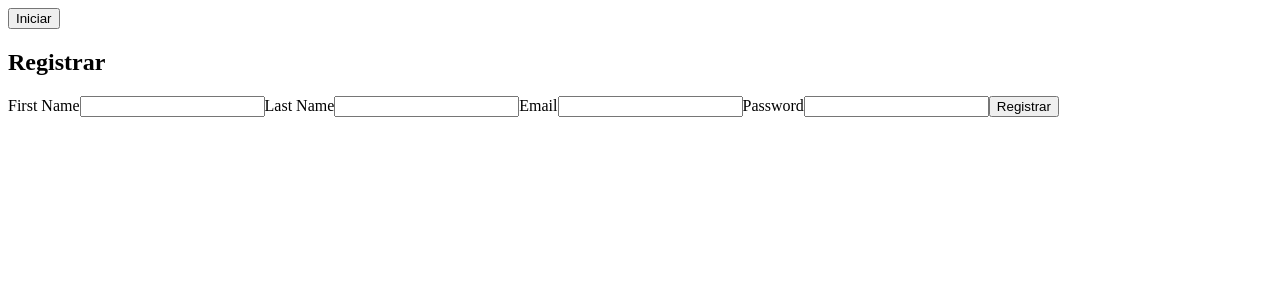
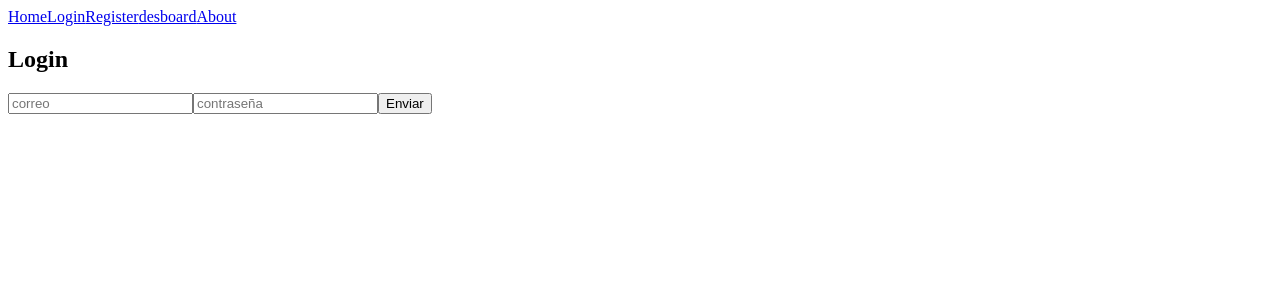
Before and after one commit to JACL613/toDoList, a React (Vite) app: page /login in a window 1280 px wide. Shown: the top 300 px of the page. Built offline with nearby package versions, Linux system fonts and the light colour scheme.

Commit message:
implementando react-router-dom y protegiendo rutas

```diff
--- a/src/App.jsx
+++ b/src/App.jsx
@@ -1,22 +1,15 @@
-// import { useState } from 'react'
-// import reactLogo from './assets/react.svg'
-// import viteLogo from '/vite.svg'
-// import './App.css'
-import { useEffect, useState } from 'react'
+import { useEffect } from 'react'
 import { useDispatch, useSelector } from 'react-redux'
-import FormLogin from './components/FormLogin'
-import FormCreateNote from './components/FormCreateNote'
-import CardNotas from './components/CardNotas'
-import FormCreateUser from './components/FormCreateUser'
 import noteServices from './services/noteServices'
-import Drop from './components/Drop'
 import { actionSaveAllNotes } from './actions/notas.actions'
+import Nav from './components/Nav'
+import { Outlet } from 'react-router-dom'
 
 function App () {
-  const state = useSelector((state) => state.notas)
+  // const state = useSelector((state) => state.notas)
   const user = useSelector((state) => state.user)
   const dispatch = useDispatch()
-  const [show, setShow] = useState(false)
+  // const [show, setShow] = useState(false)
 
   useEffect(() => {
     if (user && user._id) {
@@ -28,44 +21,11 @@ function App () {
   // eslint-disable-next-line react-hooks/exhaustive-deps
   }, [user])
 
-  const ComponentNotes = () => {
-    return <div>
-      <h1>To Do List</h1>
-      {/* Componente render notas */}
-      <ul>
-        {state.length > 0 && !state.includes(null)
-          ? state.map((item) => (
-            <CardNotas key={item._id} item={item} />
-          ))
-          : <li>No hay notas</li>}
-      </ul>
-
-    </div>
-  }
-
   return (
     <div className="">
 
-      {user._id ? <h3>{user.firstName}</h3> : null}
-
-      {
-        user._id
-          ? <div>
-          <Drop >
-            <h4>hola</h4>
-          </Drop>
-          <ComponentNotes />
-          <FormCreateNote />
-        </div>
-          : <div>
-        <button type="button" onClick={() => setShow(!show)}>{show === true ? 'Registrar' : 'Iniciar' }</button>
-          {
-            show === true
-              ? <FormLogin />
-              : <FormCreateUser />
-          }
-        </div>
-      }
+      <Nav />
+      <Outlet />
     </div>
   )
 }
--- a/src/components/FormCreateNote.jsx
+++ b/src/components/FormCreateNote.jsx
@@ -1,12 +1,14 @@
-import { useState } from 'react'
+import { useEffect, useState } from 'react'
 import { actionCreateNote } from '../actions/notas.actions'
 import { useDispatch, useSelector } from 'react-redux'
 import Calendario from './Calendario'
 import noteServices from '../services/noteServices'
 import Drop from './Drop'
+import { useNavigate } from 'react-router-dom'
 
 export default function FormCreateNote () {
   const dispatch = useDispatch()
+  const redirect = useNavigate()
   const user = useSelector(state => state.user)
   const [title, setTitle] = useState('')
   const [body, setBody] = useState('')
@@ -14,6 +16,12 @@ export default function FormCreateNote () {
   const [isCompleted, setisCompleted] = useState(false)
   const [dropShow, setDropShow] = useState(false)
 
+  useEffect(() => {
+    if (!user._id) {
+      redirect('/login')
+    }
+  // eslint-disable-next-line react-hooks/exhaustive-deps
+  }, [])
   const handleSubmitNote = (e) => {
     e.preventDefault()
     // const id = Math.floor(Math.random() * 999999);
@@ -28,8 +36,7 @@ export default function FormCreateNote () {
     setBody('')
   }
 
-  return (
-    <form onSubmit={handleSubmitNote} style={{ width: '50vw' }}>
+  return <form onSubmit={handleSubmitNote} style={{ width: '50vw' }}>
     <Drop stateShow={dropShow} setStateShow={e => setDropShow(e)}>
       <Calendario setClose={e => setDropShow(e)} fechaEvent={e => setFechaEvent(e)}/>
     </Drop>
@@ -46,5 +53,4 @@ export default function FormCreateNote () {
     <input name="isCompleted" type="checkbox" onChange={() => { setisCompleted(!isCompleted) }} />
     <button type="submit">Add</button>
 </form>
-  )
 }
--- a/src/components/FormCreateUser.jsx
+++ b/src/components/FormCreateUser.jsx
@@ -2,6 +2,7 @@ import { useState } from 'react'
 import loginServices from '../services/loginServices'
 import { actionLogin } from '../actions/user.actions'
 import { useDispatch } from 'react-redux'
+import { useNavigate } from 'react-router-dom'
 
 export default function FormCreateUser () {
   const [firstName, setFirstName] = useState('')
@@ -9,12 +10,14 @@ export default function FormCreateUser () {
   const [email, setEmail] = useState('email')
   const [password, setPassword] = useState('')
   const dispatch = useDispatch()
+  const redirect = useNavigate()
 
   const handleSubmitRegistration = (e) => {
     e.preventDefault()
     loginServices.create({ firstName, lastName, email, password })
       .then((res) => {
         console.log(res)
+        redirect('/desboard')
         dispatch(actionLogin(res.data.user))
       })
   }
--- a/src/components/FormLogin.jsx
+++ b/src/components/FormLogin.jsx
@@ -3,20 +3,26 @@ import loginServices from '../services/loginServices'
 import { actionLogin } from '../actions/user.actions'
 import { useDispatch } from 'react-redux'
 import noteServices from '../services/noteServices'
+import { useNavigate } from 'react-router-dom'
 
 export default function FormLogin () {
   const dispatch = useDispatch()
+  const redirect = useNavigate()
   const [email, setEmail] = useState('')
   const [password, setPassword] = useState('')
   const handleSubmitLogin = (e) => {
     e.preventDefault()
+
     loginServices.login({ email, password })
       .then((res) => {
+        console.log('se envia')
+        redirect('/desboard')
         dispatch(actionLogin(res.data.user))
         noteServices.setToken(res.data.user)
       })
       .catch(err => { console.log(err) })
   }
+
   return (
       <form onSubmit={handleSubmitLogin} >
         <h2>Login</h2>
--- /dev/null
+++ b/src/components/Nav.jsx
@@ -0,0 +1,13 @@
+import { Link } from 'react-router-dom'
+
+export default function Nav () {
+  return (
+    <div>
+        <Link to={'/'}>Home</Link>
+        <Link to={'/login'}>Login</Link>
+        <Link to={'/register'}>Register</Link>
+        <Link to={'/desboard'}>desboard</Link>
+        <Link to={'/about'}>About</Link>
+    </div>
+  )
+}
--- a/src/main.jsx
+++ b/src/main.jsx
@@ -2,13 +2,67 @@ import './index.css'
 import React from 'react'
 import ReactDOM from 'react-dom/client'
 import App from './App.jsx'
-import { Provider } from 'react-redux'
+import { Provider, useSelector } from 'react-redux'
 import store from './store/global.store'
+import { RouterProvider, createBrowserRouter } from 'react-router-dom'
+import FormLogin from './components/FormLogin.jsx'
+import FormCreateUser from './components/FormCreateUser.jsx'
+import FormCreateNote from './components/FormCreateNote.jsx'
+import CardNotas from './components/CardNotas.jsx'
+
+const ComponentNotes = () => {
+  const state = useSelector((state) => state.notas)
+
+  return <div>
+      <h1>To Do List</h1>
+      {/* Componente render notas */}
+      <ul>
+        {state.length > 0 && !state.includes(null)
+          ? state.map((item) => (
+            <CardNotas key={item._id} item={item} />
+          ))
+          : <li>No hay notas</li>}
+      </ul>
+
+    </div>
+}
+
+const router = createBrowserRouter([
+  {
+    path: '/',
+    element: <App />,
+    children: [
+      {
+        path: 'login',
+        element: <FormLogin />
+      },
+      {
+        path: 'register',
+        element: <FormCreateUser />
+      },
+      {
+        path: 'desboard',
+        element:
+
+      (<div>
+          <ComponentNotes/>
+          <FormCreateNote/>
+        </div>
+      )
+      },
+
+      {
+        path: 'about',
+        element: <div>About</div>
+      }
+    ]
+  }
+])
 
 ReactDOM.createRoot(document.getElementById('root')).render(
   <Provider store={store}>
     <React.StrictMode>
-    <App />
+    <RouterProvider router={router}/>
   </React.StrictMode>
   </Provider>
 )
```
